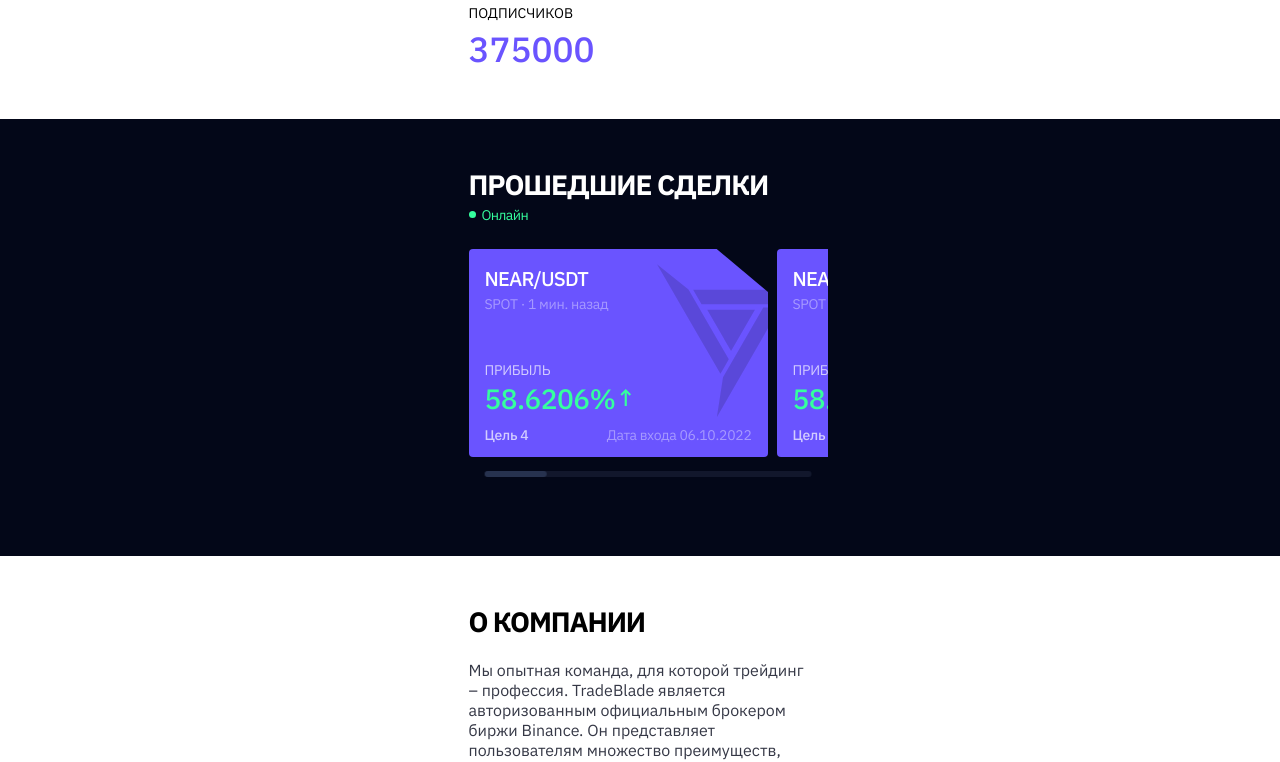
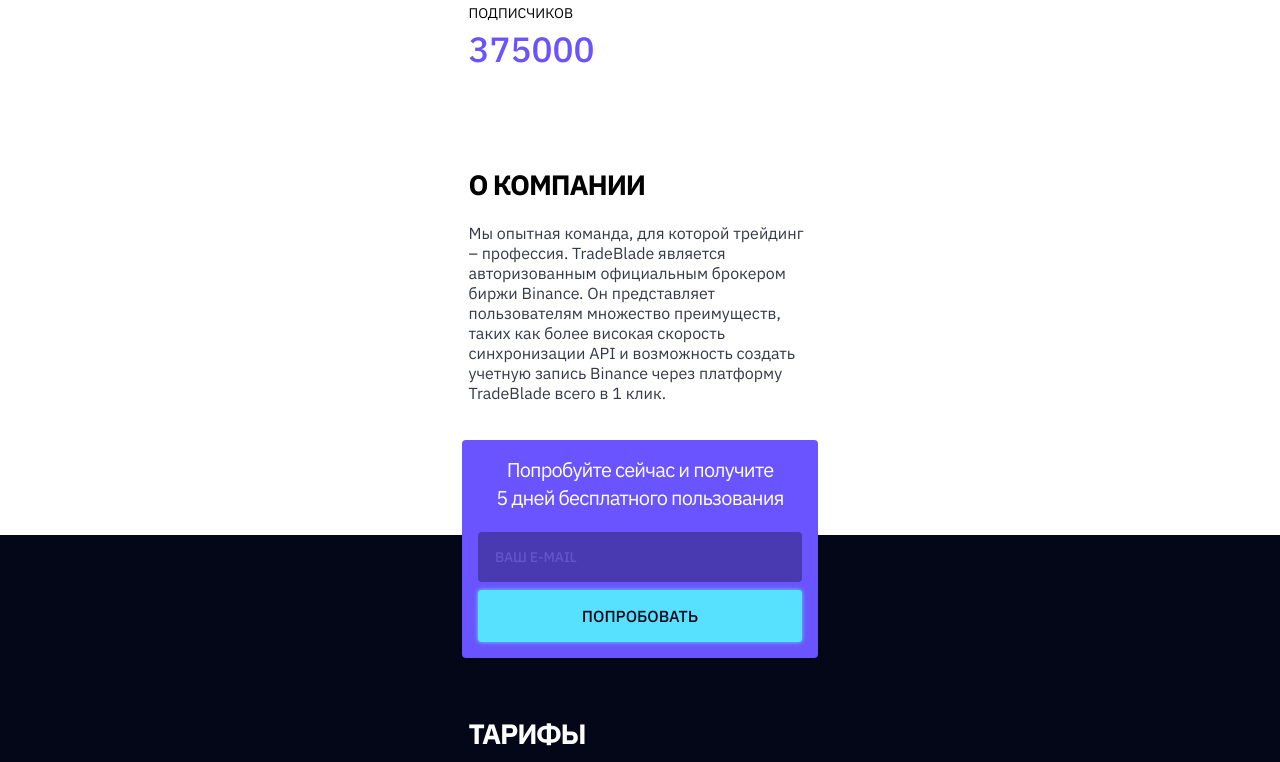
Before and after one commit to tarik2454/test-task-Tm-leads, a React (Vite) app: page / in a window 1280 px wide. Shown: the part 885-1647 px from the top of the page. Built offline with nearby package versions, Linux system fonts and the light colour scheme.

Commit message:
fix: comment out PastDeals component in App for future reference

```diff
--- a/src/App.tsx
+++ b/src/App.tsx
@@ -4,7 +4,7 @@ import Footer from './modules/footer/Footer';
 import FrequentQuestions from './modules/frequentQuestions/FrequentQuestions';
 import Header from './modules/header/Header';
 import Hero from './modules/hero/Hero';
-import PastDeals from './modules/pastDeals/PastDeals';
+// import PastDeals from './modules/pastDeals/PastDeals';
 import Tariffs from './modules/tariffs/Tariffs';
 
 export default function App() {
@@ -15,10 +15,9 @@ export default function App() {
       <main className="overflow-x-hidden">
         <Hero />
         <Figures />
-        <PastDeals />
+        {/* <PastDeals /> */}
         <About />
         <Tariffs />
-
         <FrequentQuestions />
       </main>
 
```
